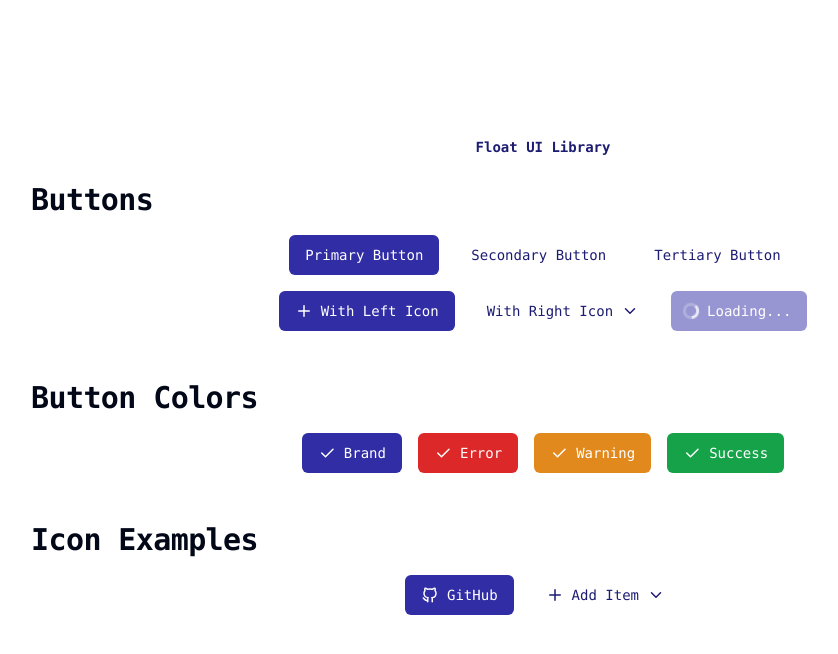
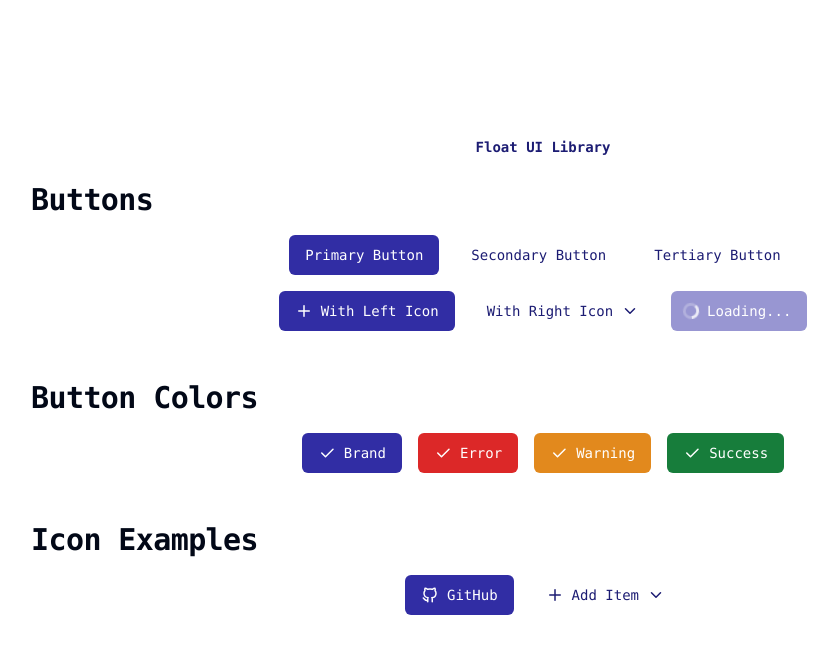
Before and after one commit to davidtylerson/component-library, a Next.js app: page / in a window 1280 px wide. Shown: the top 654 px of the page, without its empty margins (97-935 px from the left). Built offline with nearby package versions, Linux system fonts and the light colour scheme.

Commit message:
updates the colors

```diff
--- a/src/app/globals.css
+++ b/src/app/globals.css
@@ -57,18 +57,31 @@
     --success-25: 142 76% 97%;
     --success-50: 141 84% 93%;
     --success-100: 141 79% 85%;
-    --success-200: 141 79% 85%;
-    --success-300: 142 77% 73%;
-    --success-400: 142 69% 58%;
-    --success-500: 142 71% 45%;
-    --success-600: 142 76% 36%;
-    --success-700: 142 72% 29%;
-    --success-800: 143 64% 24%;
-    --success-900: 144 61% 20%;
-    --success-950: 145 80% 10%;
-    --success: 142 71% 45%;
-    --success-foreground: 355 100% 100%;
+    --success-200: 141 74% 73%;
+    --success-300: 141 66% 58%;
+    --success-400: 141 68% 45%;
+    --success-500: 141 73% 36%;
+    --success-600: 141 69% 29%;
+    --success-700: 142 61% 24%;
+    --success-800: 142 54% 19%;
+    --success-900: 142 50% 14%;
+    --success-950: 143 56% 7%;
+    --success:  141 73% 36%;
+    --success-foreground: 210 40% 98%;
 
+    /* Gray colors - Light Mode (from FloatColorVariables.json) */
+    --gray-25: #fcfcfc;
+    --gray-50: #fafafa;
+    --gray-100: #f4f4f5;
+    --gray-200: #e4e4e7;
+    --gray-300: #d1d1d6;
+    --gray-400: #a0a0ab;
+    --gray-500: #70707b;
+    --gray-600: #51515c;
+    --gray-700: #3f3f46;
+    --gray-800: #26262b;
+    --gray-900: #1a1a1e;
+    --gray-950: #131316;
     /* Semantic colors */
     --card: 0 0% 100%;
     --card-foreground: 222.2 84% 4.9%;
--- a/tailwind.config.js
+++ b/tailwind.config.js
@@ -57,7 +57,7 @@ module.exports = {
           warning: {
             DEFAULT: "hsl(var(--warning))",
             foreground: "hsl(var(--warning-foreground))",
-            25: "hsl(var(--warning-25))",
+             25: "hsl(var(--warning-25))",
             50: "hsl(var(--warning-50))",
             100: "hsl(var(--warning-100))",
             200: "hsl(var(--warning-200))",
@@ -85,6 +85,20 @@ module.exports = {
             800: "hsl(var(--success-800))",
             900: "hsl(var(--success-900))",
             950: "hsl(var(--success-950))",
+          },
+          gray: {
+            25: "hsl(var(--gray-25))",
+            50: "hsl(var(--gray-50))",
+            100: "hsl(var(--gray-100))",
+            200: "hsl(var(--gray-200))",
+            300: "hsl(var(--gray-300))",
+            400: "hsl(var(--gray-400))",
+            500: "hsl(var(--gray-500))",
+            600: "hsl(var(--gray-600))",
+            700: "hsl(var(--gray-700))",
+            800: "hsl(var(--gray-800))",
+            900: "hsl(var(--gray-900))",
+            950: "hsl(var(--gray-950))",
           },
           primary: {
             DEFAULT: "hsl(var(--primary))",
```
